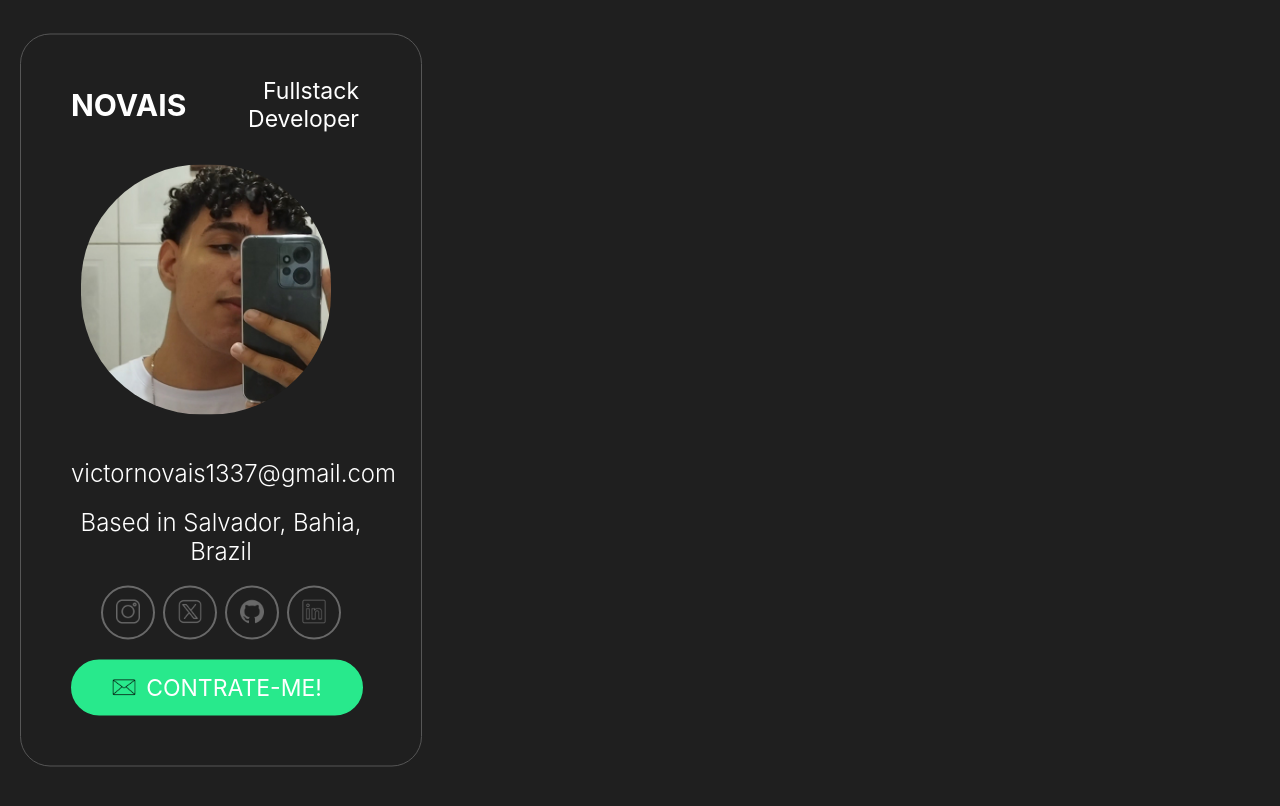
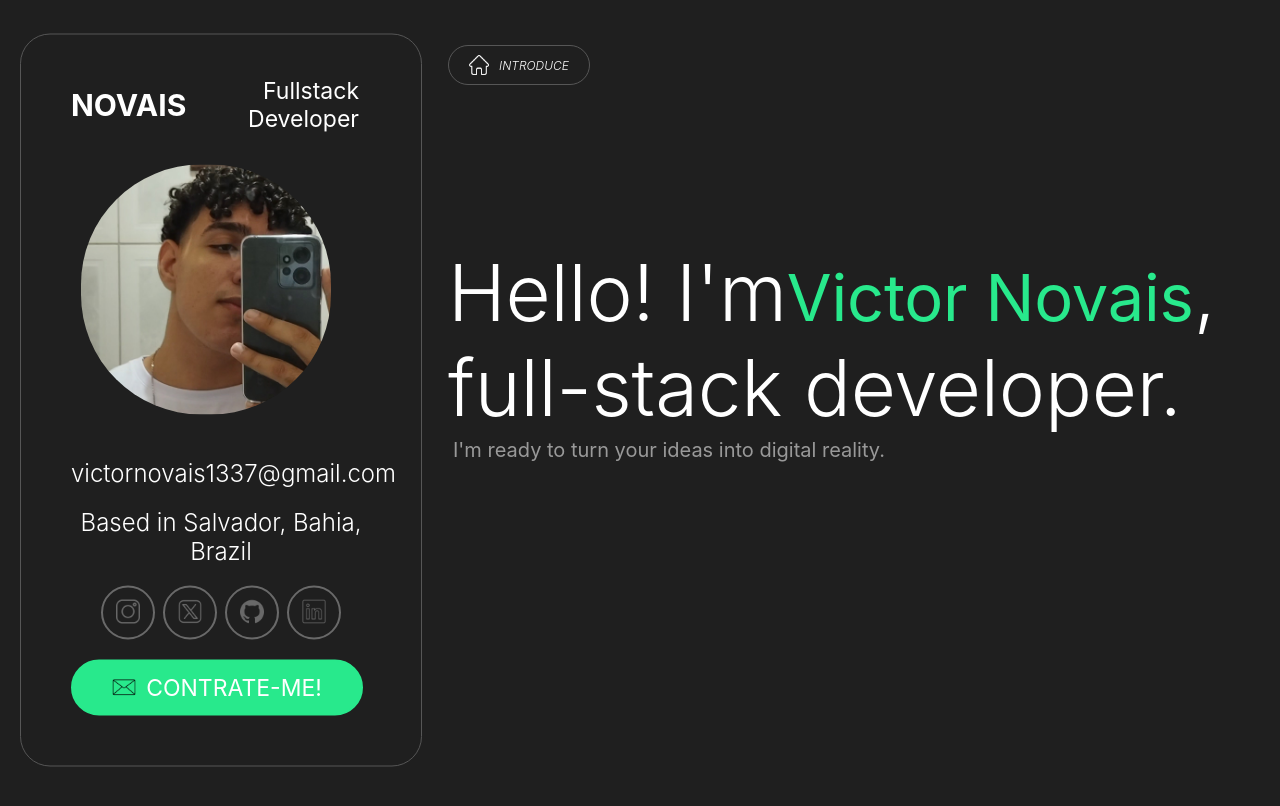
Before and after one commit to Victor-Novais/Portfolio-Victor-Novais, a React (Create React App) app in the folder portfolio/: page / in a window 1280 px wide. Shown: the top 806 px of the page. Built offline with nearby package versions, Linux system fonts and the light colour scheme; the HTML template or start-up script is replaced by a standard one.

Commit message:
introduce

```diff
--- a/portfolio/src/App.js
+++ b/portfolio/src/App.js
@@ -1,11 +1,13 @@
 
 import './App.css';
 import ContactResume from './pages/contact-resume/contact';
+import Presentation from './pages/presentation/presentation.jsx';
 
 function App() {
   return (
     <div className="App">
       <ContactResume />
+      <Presentation />
     </div>
   );
 }
--- a/portfolio/src/pages/contact-resume/contact.jsx
+++ b/portfolio/src/pages/contact-resume/contact.jsx
@@ -19,7 +19,7 @@ export default function ContactResume() {
             <h2>Based in Salvador, Bahia, Brazil</h2>
             <ul className='social'>
                 <li><a href="https://www.instagram.com/novais_.dev/" target="_blank" rel="noopener noreferrer"><img src={instagram} className="icon" alt="Instagram" /></a></li>
-                <li><a href="https://x.com/VictorNova38306" target="_blank" rel="noopener noreferrer"><img src={twitter} className="icon" alt="Twitter" /></a></li>
+                <li><a href="https://x.com/novaisDev" target="_blank" rel="noopener noreferrer"><img src={twitter} className="icon" alt="Twitter" /></a></li>
                 <li><a href="https://github.com/Victor-Novais" target="_blank" rel="noopener noreferrer"><img src={gitHub} className="icon" alt="GitHub" /></a></li>
                 <li><a href="https://www.linkedin.com/in/victor-novais-/" target="_blank" rel="noopener noreferrer"><img src={linkedin} className="icon" alt="LinkedIn" /></a></li>
             </ul>
--- /dev/null
+++ b/portfolio/src/pages/presentation/presentation.css
@@ -0,0 +1,56 @@
+.hero-presentation {
+    width: 770px;
+    height: 900px;
+    position: absolute;
+    margin-left: 35%;
+}
+
+.text-apresentation {
+    font-family: 'Inter', sans-serif;
+    color: white;
+    font-size: 78px;
+    letter-spacing: -0.2px;
+    line-height: 90px;
+    margin-bottom: 5px;
+    font-weight: 300;
+    margin-top: 110px;
+}
+
+.span-name {
+    font-family: 'Inter', sans-serif;
+    color: #28e98c;
+    font-size: 65px;
+    letter-spacing: -0.2px;
+    line-height: 90px;
+
+}
+
+.span-apresentation {
+    font-family: 'Inter', sans-serif;
+    font-size: 20px;
+    scroll-behavior: smooth;
+    color: #999999;
+    margin-left: 5px;
+}
+
+.hero-h4 {
+    font-size: 12px;
+    color: #ffffff;
+    text-transform: uppercase;
+    font-weight: 300;
+    margin: 0;
+    border: 1px solid #565656;
+    padding: 9px 20px;
+    border-radius: 30px;
+    margin-bottom: 53px;
+    display: inline-flex;
+    align-items: center;
+    margin-top: 45px;
+}
+
+.hero-h4 img {
+    width: 20px;
+    margin-right: 10px;
+    filter: brightness(0) saturate(100%) invert(100%);
+
+}
--- /dev/null
+++ b/portfolio/src/pages/presentation/presentation.jsx
@@ -0,0 +1,14 @@
+import "./presentation.css";
+import home from "../../assets/home.png"
+
+export default function Presentation() {
+    return (
+        <div className="hero-presentation">
+            <h4 className="hero-h4"> <img src={home} alt="" /><i> Introduce</i></h4>
+            <h1 className="text-apresentation">Hello! I'm<span className="span-name">Victor Novais</span>,
+                full-stack developer.</h1>
+            <span className="span-apresentation">I'm ready to turn your ideas into digital reality.</span>
+        </div>
+
+    );
+}
```
Also changed, not shown: portfolio/src/assets/home.png (added).
